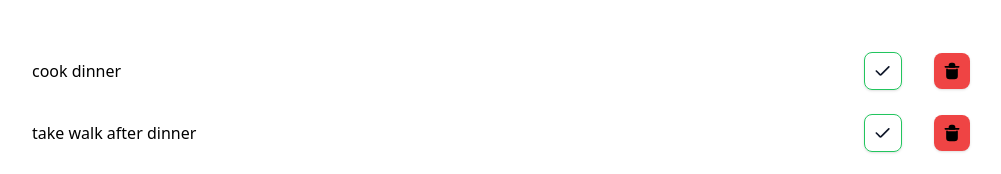
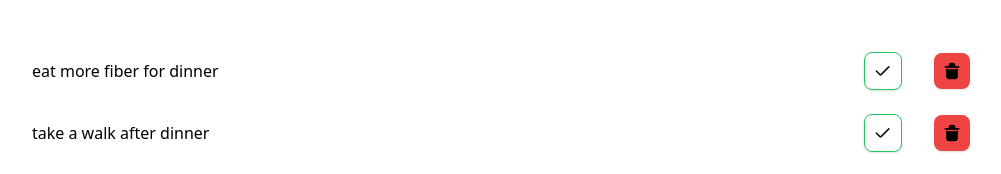
Before and after one commit to iwai-0310/taskTodo-ReTa, a React (Create React App) app: page / in a window 1280 px wide. Shown: the top 174 px of the page, without its empty margins (139-1140 px from the left). Built offline with nearby package versions, Linux system fonts and the light colour scheme.

Commit message:
INIT: set state into localStorage and retrive it using useEffect

```diff
--- a/src/App.js
+++ b/src/App.js
@@ -1,16 +1,25 @@
 import logo from './logo.svg';
-import {useState} from 'react';
+import {useEffect, useState} from 'react';
 import Task from './components/Task';
 import './App.css';
 import TaskForm from './components/TaskForm';
 
 function App() {
-  //add state to handle tasks
-  const [tasks,setTasks]=useState([
-    { text: "cook dinner",taskDone: false },
-    { text: "take walk after dinner",taskDone: false },
-    { text: "brush before sleep",taskDone: false }
-  ]);
+
+  // Get tasks from localStorage or use default tasks
+  const initialTasks = JSON.parse(localStorage.getItem('tasks')) || [
+    { text: 'eat more fiber for dinner', taskDone: false },
+    { text: 'take a walk after dinner', taskDone: false },
+    { text: 'brush before sleep', taskDone: false },
+  ];
+
+  const [tasks, setTasks] = useState(initialTasks);
+
+  // Save tasks to localStorage whenever they change
+  useEffect(() => {
+    localStorage.setItem('tasks', JSON.stringify(tasks));
+  }, [tasks]);
+
   //New tasks with the text form current task added.
   const addNewTask= text=>{
     //create new array using spread and add text of new task
@@ -18,6 +27,7 @@ function App() {
     //update the tasks state with new Tasks
     setTasks(newTasks);
   }
+
   //function to handle completed tasks
   const completeTask=index=>{
     //copy the existing tasks array
```
